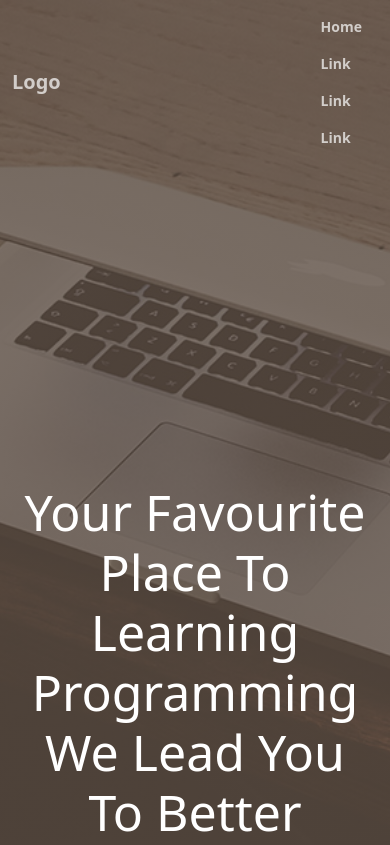
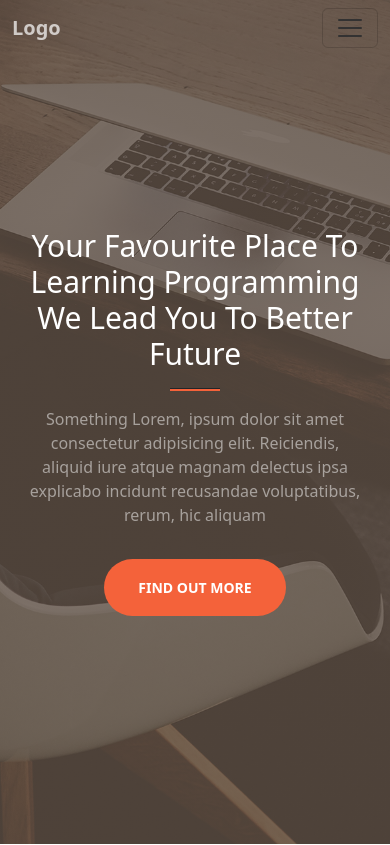
Before and after one commit to Omar-Moamen/Course-Hub, a React (Create React App) app: page / in a window 390 px wide. Shown: the top 845 px of the page. Built offline with nearby package versions, Linux system fonts and the light colour scheme.

Commit message:
changed navbar to be responsive

```diff
--- a/src/components/Header/Header.css
+++ b/src/components/Header/Header.css
@@ -1,6 +1,5 @@
 #mainNav {
    color: #ffffffb3;
-   height: 72px;
    width: 100%;
    font-weight: bold;
    transition: .2s;
--- a/src/components/Header/Header.jsx
+++ b/src/components/Header/Header.jsx
@@ -1,4 +1,4 @@
-import {Container, Nav, Navbar} from "react-bootstrap";
+import {Container, Nav, NavDropdown, Navbar} from "react-bootstrap";
 import {useRef} from "react";
 import './Header.css';
 
@@ -6,6 +6,7 @@ function Header()
 {
    const navRef = useRef();
 
+   // Show Navbar while scrolling down
    const scrollHandler = () =>
    {
       window.addEventListener("scroll", () =>
@@ -22,8 +23,6 @@ function Header()
             navRef.current.classList.remove('text-black');
             navRef.current.classList.add('bg-transparent');
          }
-         // Handle new hover
-
       })
    }
 
@@ -31,15 +30,22 @@ function Header()
 
 
    return (
-      <Navbar id="mainNav" ref={navRef} expand="lg" className=" fixed-top bg-transparent">
+      <Navbar id="mainNav" className="bg-transparent fixed-top py-2" ref={navRef} expand="lg">
          <Container>
-            <Navbar.Brand href="#home">Logo</Navbar.Brand>
-            <Nav className="ms-auto">
-               <Nav.Link className="mx-3" href="#home">Home</Nav.Link>
-               <Nav.Link className="mx-3" href="#link">Link</Nav.Link>
-               <Nav.Link className="mx-3" href="#link">Link</Nav.Link>
-               <Nav.Link className="mx-3" href="#link">Link</Nav.Link>
-            </Nav>
+            <Navbar.Brand href="#">Logo</Navbar.Brand>
+            <Navbar.Toggle aria-controls="navbarScroll" />
+            <Navbar.Collapse id="navbarScroll">
+               <Nav
+                  className="ms-auto gap-3 my-2 my-lg-0 fw-bold"
+                  style={{maxHeight: '100px'}}
+                  navbarScroll
+               >
+                  <Nav.Link href="#action1">Home</Nav.Link>
+                  <Nav.Link href="#action2">About</Nav.Link>
+                  <Nav.Link href="#action2">Services</Nav.Link>
+                  <Nav.Link href="#action2">Contact</Nav.Link>
+               </Nav>
+            </Navbar.Collapse>
          </Container>
       </Navbar>
    )
--- a/src/pages/Landing/Landing.css
+++ b/src/pages/Landing/Landing.css
@@ -6,11 +6,17 @@
 }
 
 .landing {
-   height: 200vh;
+   height: 100vh;
 }
 
 .landing h1 {
-   font-size: 50px;
+   font-size: 48px;
+}
+
+@media(max-width: 992px) {
+   .landing h1 {
+      font-size: 30px
+   }
 }
 
 hr.divider {
--- a/src/pages/Landing/Landing.jsx
+++ b/src/pages/Landing/Landing.jsx
@@ -11,8 +11,8 @@ function Landing()
                   <h1 className='text-white text-capitalize mb-3'>Your favourite place to learning programming we lead you to Better future</h1>
                   <hr className="divider my-0 mx-auto" />
                </div>
-               <div className='col-lg-8 align-self-baseline'>
-                  <p className='text-white-50 fs-5 mt-3'>Something Lorem, ipsum dolor sit amet consectetur adipisicing elit. Reiciendis,
+               <div className='col-lg-8 align-self-sm-start align-self-baseline'>
+                  <p className='text-white-50 fs-lg-5 mt-3'>Something Lorem, ipsum dolor sit amet consectetur adipisicing elit. Reiciendis,
                      aliquid iure atque magnam delectus ipsa explicabo incidunt recusandae voluptatibus, rerum, hic aliquam</p>
                   <a className='btn btn-primary border-0 text-white rounded-pill text-uppercase fw-semibold mt-3' href="#/">Find out more</a>
                </div>
```
